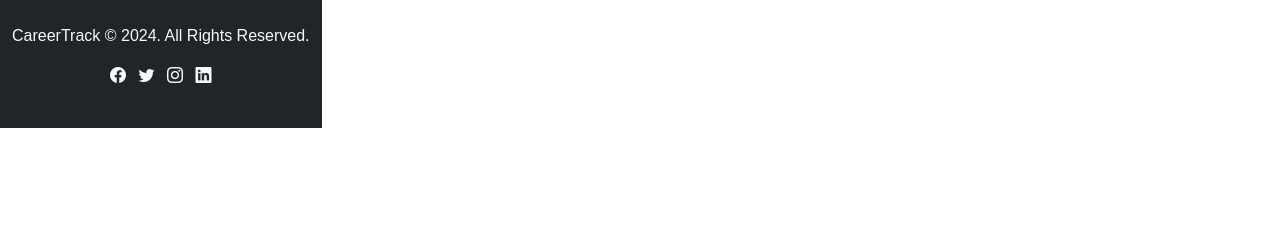
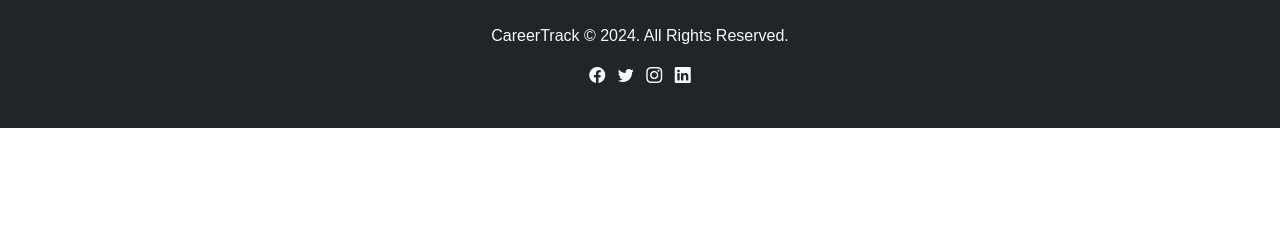
Before and after one commit to AshwiniTembhurne/career_track_project, a Django app: page /admin_panel/ in a window 1280 px wide. Shown: the part 186-426 px from the top of the page. Run offline with Django 4.2, Linux system fonts and the light colour scheme; data that the repository does not hold is empty.

Commit message:
working on footer and images is added in testimonial section

```diff
--- a/static/css/style.css
+++ b/static/css/style.css
@@ -23,7 +23,7 @@ body {
 
 .footer {
     background-color: #154c79;
-    position:absolute;
+    position:relative;
     color: #ffffff;
     padding: 20px 0;
 }
--- a/templates/base.html
+++ b/templates/base.html
@@ -8,6 +8,7 @@
     <link href="https://cdn.jsdelivr.net/npm/bootstrap@5.3.3/dist/css/bootstrap.min.css" rel="stylesheet">
     <link rel="stylesheet" type="text/css" href="{% static 'css/style.css' %}">
     <link rel="stylesheet" href="https://cdn.jsdelivr.net/npm/bootstrap-icons/font/bootstrap-icons.css">
+    <link href="https://cdnjs.cloudflare.com/ajax/libs/font-awesome/6.0.0-beta3/css/all.min.css" rel="stylesheet">
 </head>
 <body>
     <header>
```
